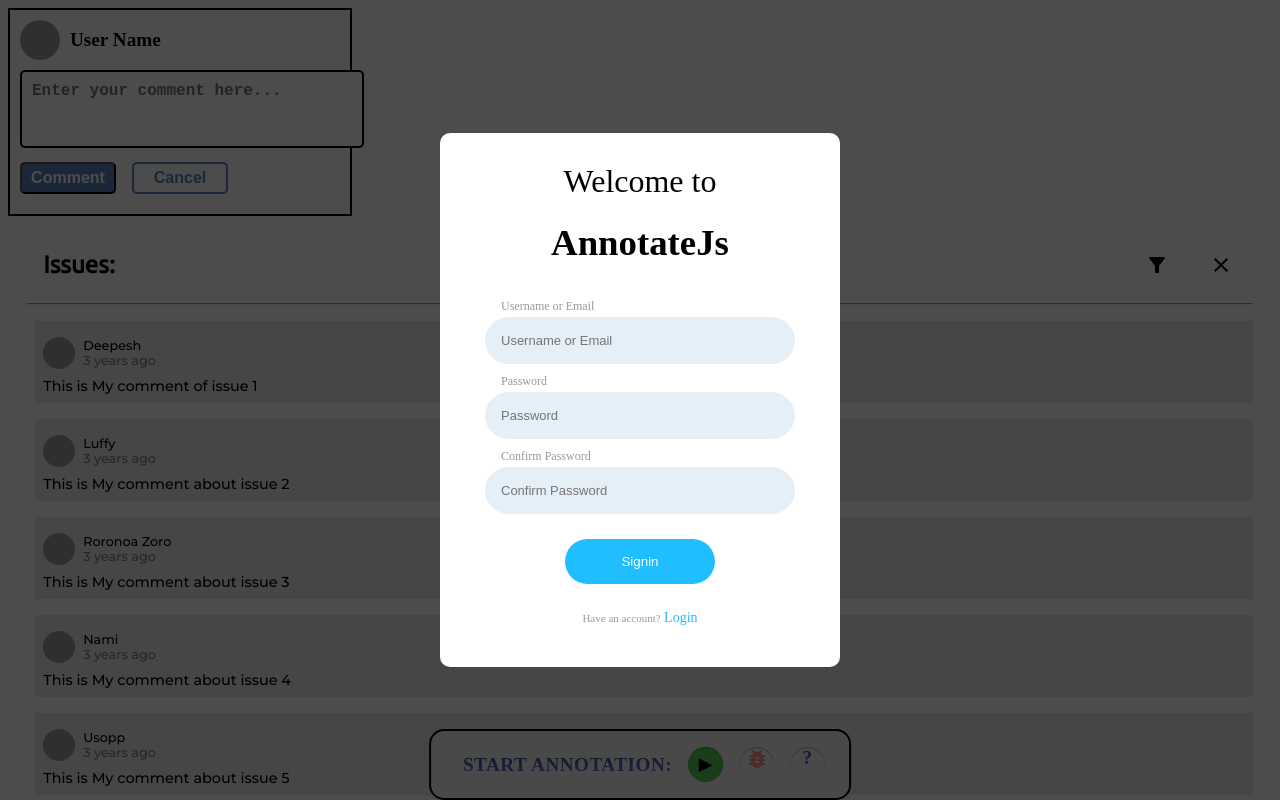
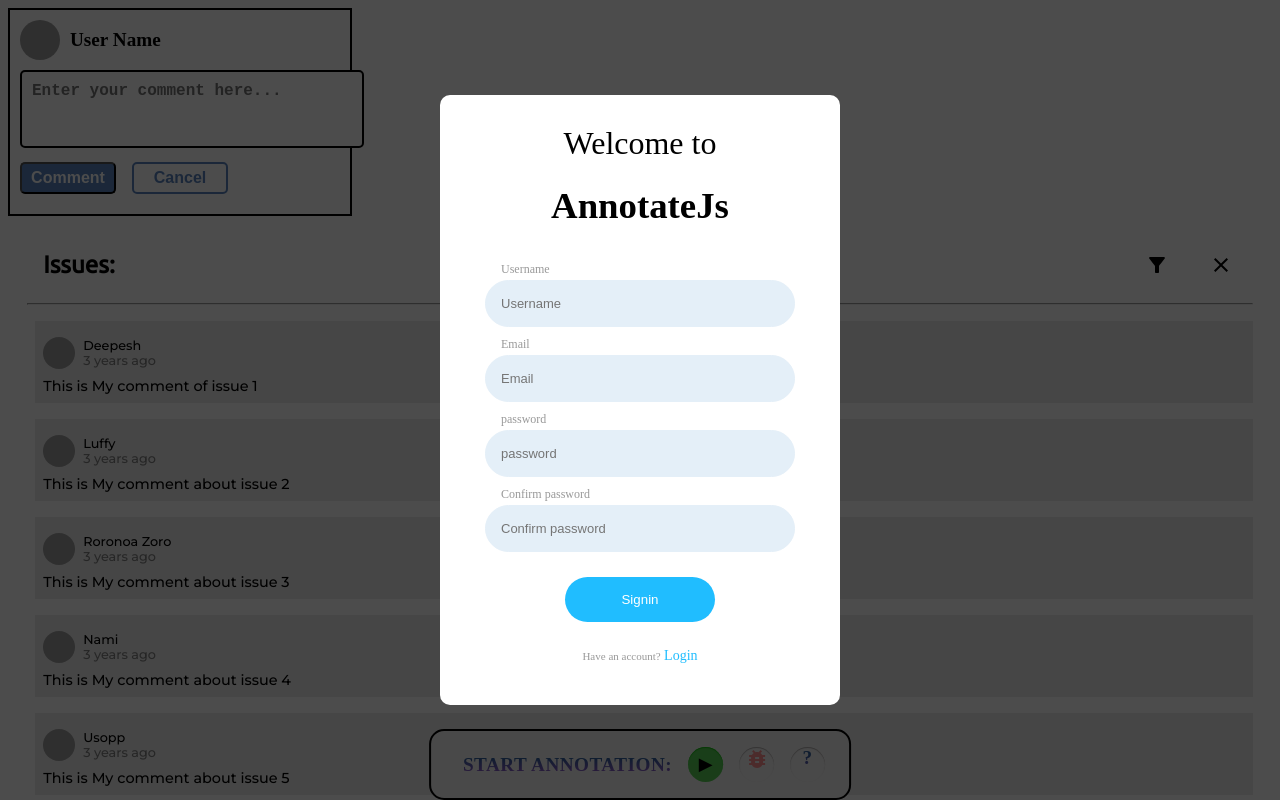
Before and after one commit to DeepeshDragoneel/AnnotateJs, a React app: page / in a window 1280 px wide. Both pictures are taken after a click on the element "Register". Shown: the top 800 px of the page. Built offline with nearby package versions, Linux system fonts and the light colour scheme; grey boxes are pictures that could not be loaded; the HTML template or start-up script is replaced by a standard one.

Commit message:
Added login functionality

```diff
--- a/src/UserLogin/UserLogin.js
+++ b/src/UserLogin/UserLogin.js
@@ -1,5 +1,6 @@
 import React, { useState, useEffect } from "react";
 import ReactDOM from "react-dom";
+import axios from "axios";
 import "./UserLogin.scss";
 
 export const UserLogin = () => {
@@ -10,12 +11,48 @@
     //     console.log(document.getElementById("AnnotateJs_UserLoginPage"));
     // }, [document.getElementById("AnnotateJs_UserLoginPage")]);
     const [login, setLogin] = useState(true);
-    const [emailId, setemailId] = useState("");
-    const [passWord, setpassWord] = useState("");
+    const [email, setemail] = useState("");
+    const [username, setusername] = useState("");
+    const [password, setpassword] = useState("");
     const [checkPassWord, setCheckPassWord] = useState("");
+    const [msg, setMsg] = useState({
+        msg: "",
+        color: "",
+    });
+    const [showMsg, setshowMsg] = useState(false);
     const submitLoginDetails = async () => {
-        console.log(emailId);
-        console.log(passWord);
+        if (login) {
+            const result = await axios({
+                method: "post",
+                url: "http://localhost:8000/userLogin",
+                data: {
+                    email: email,
+                    password: password,
+                },
+            });
+            console.log(result.data);
+            if (!result.data.success) {
+                setMsg({
+                    msg: result.data.message,
+                    color: "red",
+                });
+                setshowMsg(true);
+            } else if (result.success === 500) {
+                setMsg({
+                    msg: "Internal Server Error",
+                    color: "red",
+                });
+                setshowMsg(true);
+            } else {
+                setshowMsg(false);
+                localStorage.setItem("AnnotateJsUserToken", result.data.token);
+                localStorage.setItem(
+                    "AnnotateJsUserName",
+                    result.data.userName
+                );
+                window.location.reload();
+            }
+        }
     };
 
     return ReactDOM.createPortal(
@@ -47,34 +84,65 @@
                         </button>
                     </div> */}
                     <form action="" className="login-form">
+                        {!login ? (
+                            <>
                                 <div className="input-group">
-                            <label htmlFor="username">Username or Email</label>
+                                    <label htmlFor="username">Username</label>
+                                    <input
+                                        type="text"
+                                        placeholder="Username"
+                                        id="username"
+                                        value={username}
+                                        onChange={(e) =>
+                                            setusername(e.target.value)
+                                        }
+                                    />
+                                </div>
+                                <div className="input-group">
+                                    <label htmlFor="username">Email</label>
+                                    <input
+                                        type="text"
+                                        placeholder="Email"
+                                        id="username"
+                                        value={email}
+                                        onChange={(e) =>
+                                            setemail(e.target.value)
+                                        }
+                                    />
+                                </div>
+                            </>
+                        ) : (
+                            <div className="input-group">
+                                <label htmlFor="username">
+                                    Username or Email
+                                </label>
                                 <input
                                     type="text"
                                     placeholder="Username or Email"
                                     id="username"
-                                value={emailId}
-                                onChange={(e) => setemailId(e.target.value)}
+                                    value={email}
+                                    onChange={(e) => setemail(e.target.value)}
                                 />
                             </div>
+                        )}
                         <div className="input-group">
-                            <label htmlFor="password">Password</label>
+                            <label htmlFor="password">password</label>
                             <input
                                 type="password"
-                                placeholder="Password"
+                                placeholder="password"
                                 id="password"
-                                value={passWord}
-                                onChange={(e) => setpassWord(e.target.value)}
+                                value={password}
+                                onChange={(e) => setpassword(e.target.value)}
                             />
                         </div>
                         {login ? null : (
                             <div className="input-group">
                                 <label htmlFor="password">
-                                    Confirm Password
+                                    Confirm password
                                 </label>
                                 <input
                                     type="password"
-                                    placeholder="Confirm Password"
+                                    placeholder="Confirm password"
                                     id="password"
                                     value={checkPassWord}
                                     onChange={(e) =>
@@ -85,7 +153,8 @@
                         )}
                         <div className="input-group">
                             <button
-                                onClick={() => {
+                                onClick={(e) => {
+                                    e.preventDefault();
                                     submitLoginDetails();
                                 }}
                             >
@@ -98,7 +167,11 @@
                     <p className="UserLoginContentFooter">
                         {login ? "Don't have an account?" : "Have an account?"}
                         <span
-                            style={{ fontSize: "14px", color: "#20BDFF", cursor: "pointer" }}
+                            style={{
+                                fontSize: "14px",
+                                color: "#20BDFF",
+                                cursor: "pointer",
+                            }}
                             onClick={() => {
                                 setLogin((prev) => !prev);
                             }}
@@ -107,6 +180,23 @@
                         </span>
                     </p>
                 </footer>
+                <div
+                    className="LoginPageMsg"
+                    style={{
+                        width: "100%",
+                        textAlign: "center",
+                    }}
+                >
+                    {showMsg ? (
+                        <p
+                            style={{
+                                color: msg.color,
+                            }}
+                        >
+                            {msg.msg}
+                        </p>
+                    ) : null}
+                </div>
             </div>
         </div>,
         document.getElementById("AnnotateJs_UserLoginPage")
--- a/src/main.js
+++ b/src/main.js
@@ -39,19 +39,20 @@
     }
     else{
         const AnnotateJsUserToken = localStorage.getItem("AnnotateJsUserToken");
-        const result = axios({
+        const result = await axios({
             method: "post",
             url: "http://localhost:8000/checkUser",
             data: {
                 AnnotateJsUserToken: AnnotateJsUserToken,
             },
         });
-        if(result.data.status === "success"){
+        if (result.data.success) {
             console.log("User is logged in");
-        }
-        else{
+            backDropLoginDiv.style.display = "none";
+        } else {
             loggedIn = false;
             console.log("User is not logged in");
+            localStorage.removeItem("AnnotateJsUserToken");
         }
     }
 
```
Also changed, not shown: 1 other file (tests, documents, lock files or other folders). Lines whose indentation alone changed are shown as unchanged.
